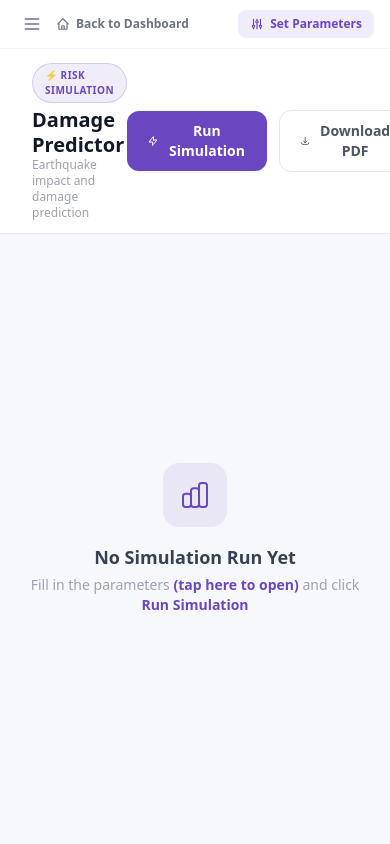
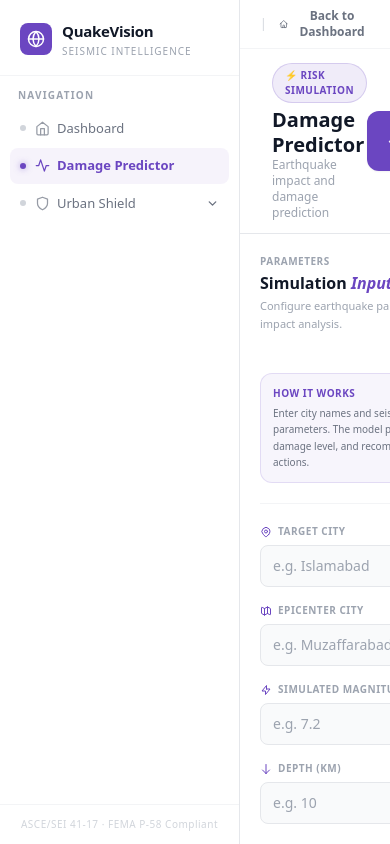
Before and after one commit to rameesha31/QuakeVision-Frontend, a React app: page /risk-simulator in a window 390 px wide. Built offline with nearby package versions, Linux system fonts and the light colour scheme; no server answers; the HTML template or start-up script is replaced by a standard one.

Commit message:
Update RiskSimulator.jsx

```diff
--- a/src/pages/RiskSimulator.jsx
+++ b/src/pages/RiskSimulator.jsx
@@ -13,12 +13,10 @@ export default function RiskSimulator() {
   const [formData, setFormData] = useState({
     location: "", epicenter: "", magnitude: "", depth: "",
   });
-  const [loading, setLoading]         = useState(false);
-  const [results, setResults]         = useState(null);
-  const [report, setReport]           = useState(null);
-  const [trends, setTrends]           = useState(null);
-  const [sidebarOpen, setSidebarOpen] = useState(false);
-  const [inputOpen, setInputOpen]     = useState(false);
+  const [loading, setLoading] = useState(false);
+  const [results, setResults] = useState(null);
+  const [report,  setReport]  = useState(null);
+  const [trends,  setTrends]  = useState(null);
 
   const handleChange = (e) =>
     setFormData((prev) => ({ ...prev, [e.target.name]: e.target.value }));
@@ -26,8 +24,6 @@ export default function RiskSimulator() {
   const handleSubmit = async () => {
     if (!formData.location) return alert("Enter target city");
     setLoading(true);
-    // Close mobile input panel when running
-    setInputOpen(false);
     try {
       const payload = {
         epicenter_city: formData.epicenter,
@@ -84,38 +80,13 @@ export default function RiskSimulator() {
 
   return (
     <div className="flex h-screen w-full overflow-hidden bg-[#F7F8FC] text-gray-800">
+      <Sidebar />
 
-      {/* Sidebar — slide in on mobile */}
-      <div className={`
-        fixed inset-y-0 left-0 z-40 transition-transform duration-300
-        md:relative md:translate-x-0
-        ${sidebarOpen ? "translate-x-0" : "-translate-x-full"}
-      `}>
-        <Sidebar />
-      </div>
-
-      {/* Mobile sidebar backdrop */}
-      {sidebarOpen && (
-        <div
-          className="fixed inset-0 z-30 bg-black/40 md:hidden"
-          onClick={() => setSidebarOpen(false)}
-        />
-      )}
-
-      <div className="flex-1 flex flex-col overflow-hidden min-w-0">
+      <div className="flex-1 flex flex-col overflow-hidden">
 
         {/* Back buttons bar */}
-        <div className="bg-white border-b border-gray-100 px-4 sm:px-5 py-2 flex items-center gap-2 sm:gap-3 shrink-0">
-          {/* Hamburger */}
-          <button
-            className="md:hidden p-1.5 rounded-lg text-gray-500 hover:bg-gray-100"
-            onClick={() => setSidebarOpen(true)}
-          >
-            <svg className="w-5 h-5" fill="none" viewBox="0 0 24 24" stroke="currentColor">
-              <path strokeLinecap="round" strokeLinejoin="round" strokeWidth={2} d="M4 6h16M4 12h16M4 18h16" />
-            </svg>
-          </button>
-          <span className="text-gray-300 text-xs hidden sm:inline">|</span>
+        <div className="bg-white border-b border-gray-100 px-5 py-2 flex items-center gap-3 shrink-0">
+          <span className="text-gray-300 text-xs">|</span>
           <button
             onClick={() => navigate("/dashboard")}
             className="flex items-center gap-1.5 text-xs font-semibold text-gray-500 hover:text-[#6B46C1] transition-colors"
@@ -125,18 +96,6 @@ export default function RiskSimulator() {
                 d="M3 12l2-2m0 0l7-7 7 7M5 10v10a1 1 0 001 1h3m10-11l2 2m-2-2v10a1 1 0 01-1 1h-3m-6 0a1 1 0 001-1v-4a1 1 0 011-1h2a1 1 0 011 1v4a1 1 0 001 1m-6 0h6" />
             </svg>
             Back to Dashboard
-          </button>
-
-          {/* Mobile: toggle input panel */}
-          <button
-            className="ml-auto md:hidden flex items-center gap-1.5 text-xs font-semibold text-[#6B46C1] bg-[#6B46C1]/10 px-3 py-1.5 rounded-lg"
-            onClick={() => setInputOpen(v => !v)}
-          >
-            <svg className="w-3.5 h-3.5" fill="none" viewBox="0 0 24 24" stroke="currentColor">
-              <path strokeLinecap="round" strokeLinejoin="round" strokeWidth={2}
-                d="M12 6V4m0 2a2 2 0 100 4m0-4a2 2 0 110 4m-6 8a2 2 0 100-4m0 4a2 2 0 110-4m0 4v2m0-6V4m6 6v10m6-2a2 2 0 100-4m0 4a2 2 0 110-4m0 4v2m0-6V4" />
-            </svg>
-            {inputOpen ? "Hide Inputs" : "Set Parameters"}
           </button>
         </div>
 
@@ -149,40 +108,14 @@ export default function RiskSimulator() {
 
         <div className="flex flex-1 overflow-hidden">
 
-          {/* Input sidebar — drawer on mobile, permanent on md+ */}
-          <div className={`
-            ${inputOpen ? "flex" : "hidden"} md:flex
-            fixed inset-y-0 left-0 right-0 z-50 md:relative md:inset-auto md:z-auto
-            md:w-64 lg:w-72 flex-col bg-white md:bg-transparent
-          `}>
-            {/* Mobile close button inside the panel */}
-            <div className="md:hidden flex justify-end p-3 border-b border-gray-100">
-              <button
-                onClick={() => setInputOpen(false)}
-                className="p-1.5 rounded-lg text-gray-500 hover:bg-gray-100"
-              >
-                <svg className="w-5 h-5" fill="none" viewBox="0 0 24 24" stroke="currentColor">
-                  <path strokeLinecap="round" strokeLinejoin="round" strokeWidth={2} d="M6 18L18 6M6 6l12 12" />
-                </svg>
-              </button>
-            </div>
-            <InputSideBar
-              formData={formData}
-              onChange={handleChange}
-              results={results}
-            />
-          </div>
-
-          {/* Mobile input backdrop */}
-          {inputOpen && (
-            <div
-              className="fixed inset-0 z-40 bg-black/40 md:hidden"
-              onClick={() => setInputOpen(false)}
-            />
-          )}
+          <InputSideBar
+            formData={formData}
+            onChange={handleChange}
+            results={results}
+          />
 
           {/* Main content */}
-          <main className="flex-1 overflow-y-auto p-4 sm:p-6">
+          <main className="flex-1 overflow-y-auto p-6">
 
             {/* Empty state */}
             {!results && !loading && (
@@ -195,12 +128,7 @@ export default function RiskSimulator() {
                 </div>
                 <h3 className="text-lg font-black text-gray-700">No Simulation Run Yet</h3>
                 <p className="text-sm text-gray-400 mt-1">
-                  Fill in the parameters{" "}
-                  <span className="md:hidden font-bold text-[#6B46C1]" onClick={() => setInputOpen(true)}>
-                    (tap here to open)
-                  </span>
-                  <span className="hidden md:inline">on the left</span>
-                  {" "}and click{" "}
+                  Fill in the parameters on the left and click{" "}
                   <span className="font-bold text-[#6B46C1]">Run Simulation</span>
                 </p>
               </div>
@@ -217,15 +145,17 @@ export default function RiskSimulator() {
 
             {/* Results */}
             {results && !loading && (
-              <div className="space-y-4 sm:space-y-5 max-w-5xl">
+              <div className="space-y-5 max-w-5xl">
+
+                {/* Report header */}
                 <div>
-                  <div className="flex items-center gap-2 sm:gap-3 mb-1 flex-wrap">
+                  <div className="flex items-center gap-3 mb-1">
                     <span className="inline-flex items-center gap-1.5 text-[10px] font-bold px-2.5 py-1 rounded-full bg-red-50 border border-red-200 text-red-600">
                       ⚠ HIGH RISK PROFILE
                     </span>
                     <span className="text-xs text-gray-400">Analysis v2.4.1</span>
                   </div>
-                  <h2 className="text-2xl sm:text-4xl font-black text-gray-900 leading-none">
+                  <h2 className="text-4xl font-black text-gray-900 leading-none">
                     Intelligence Report
                   </h2>
                   <p className="text-sm text-gray-500 mt-1">
@@ -235,6 +165,7 @@ export default function RiskSimulator() {
 
                 <ReportCards results={results} formData={formData} />
                 <TrendGraphs trends={trends} singleResult={results} />
+
               </div>
             )}
 
```
